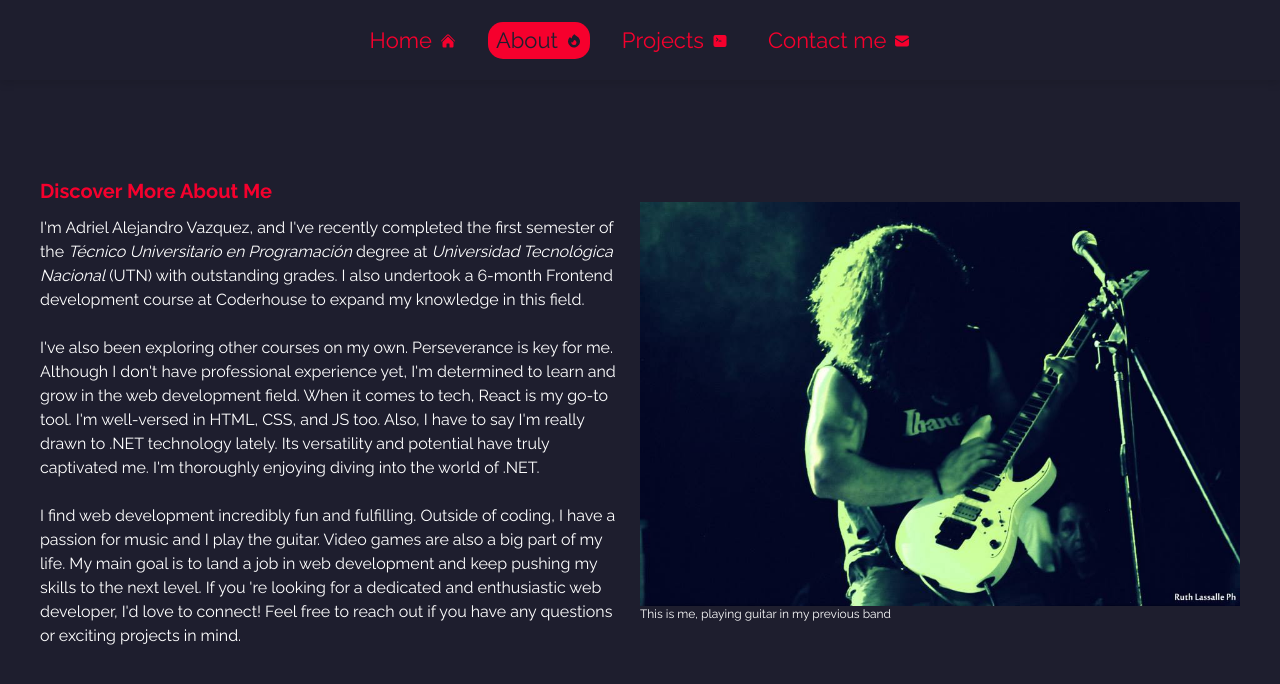
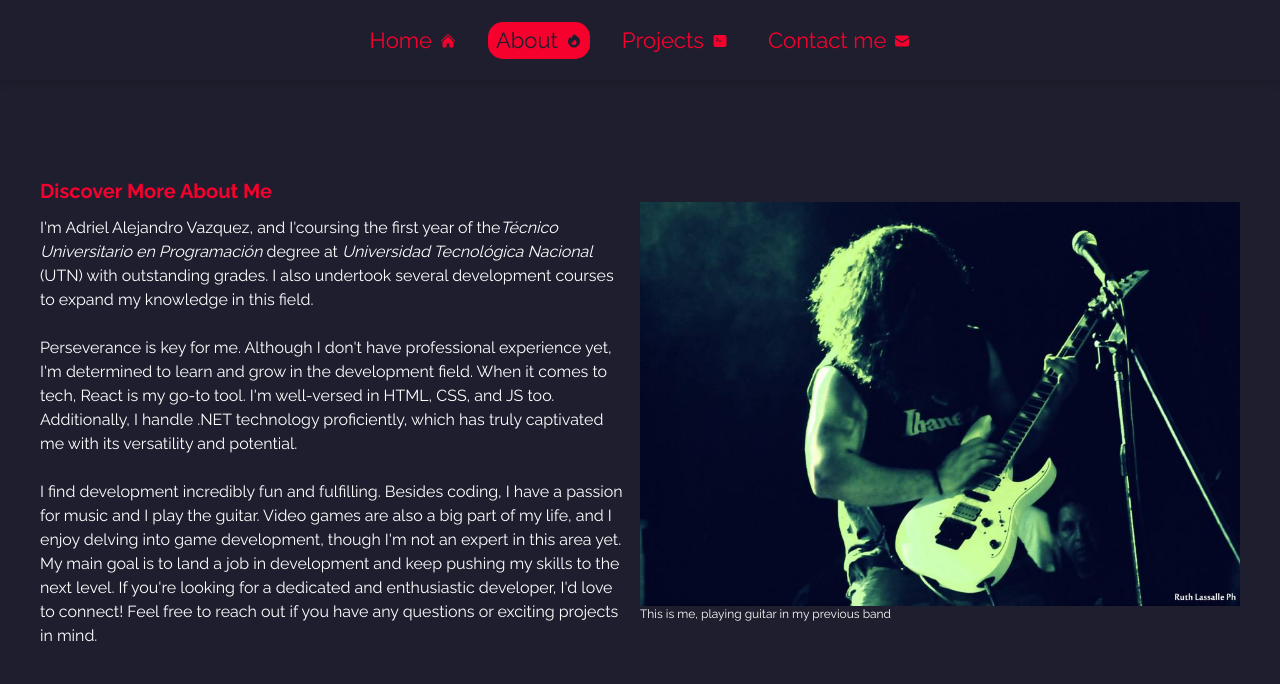
Before and after one commit to adrielvazquez89x/portfolio-v2, a Next.js app: page /about in a window 1280 px wide. Shown: the top 684 px of the page. Built offline with nearby package versions, Linux system fonts and the light colour scheme.

Commit message:
update bio

```diff
--- a/src/app/about/page.tsx
+++ b/src/app/about/page.tsx
@@ -9,19 +9,21 @@ export default function About() {
                 <div className={styles.aboutContainer}>
                     <h1>Discover More About Me</h1>
                     <p>
-                        I&apos;m Adriel Alejandro Vazquez, and I&apos;ve recently completed the first semester of the <i>Técnico Universitario en Programación</i> degree at <i>Universidad Tecnológica Nacional</i> (UTN) with outstanding grades.
-                        I also undertook a 6-month Frontend development course at Coderhouse to expand my knowledge in this field.
+                        I&apos;m Adriel Alejandro Vazquez, and I&apos;coursing the first year of the
+                        <i>Técnico Universitario en Programación</i> degree at <i>Universidad Tecnológica Nacional</i> (UTN) with outstanding grades.
+                        I also undertook several development courses to expand my knowledge in this field.
                     </p>
                     <p>
-                        I&apos;ve also been exploring other courses on my own.
-                        Perseverance is key for me. Although I don&apos;t have professional experience yet, I&apos;m determined to learn and grow in the web development field.
-                        When it comes to tech, React is my go-to tool. I&apos;m well-versed in HTML, CSS, and JS too. Also, I have to say I&apos;m really drawn to .NET technology lately. Its versatility and potential have truly captivated me.
-                        I&apos;m thoroughly enjoying diving into the world of .NET.
+                        Perseverance is key for me. Although I don&apos;t have professional experience yet, I&apos;m determined to learn
+                        and grow in the development field.
+                        When it comes to tech, React is my go-to tool. I&apos;m well-versed in HTML, CSS, and JS too. Additionally,
+                        I handle .NET technology proficiently, which has truly captivated me with its versatility and potential.
                     </p>
                     <p>
-                        I find web development incredibly fun and fulfilling.
-                        Outside of coding, I have a passion for music and I play the guitar. Video games are also a big part of my life.
-                        My main goal is to land a job in web development and keep pushing my skills to the next level. If you &apos;re looking for a dedicated and enthusiastic web developer, I&apos;d love to connect!
+                        I find development incredibly fun and fulfilling.
+                        Besides coding, I have a passion for music and I play the guitar. Video games are also a big part of my life,
+                        and I enjoy delving into game development, though I&apos;m not an expert in this area yet.
+                        My main goal is to land a job in development and keep pushing my skills to the next level. If you&apos;re looking for a dedicated and enthusiastic developer, I&apos;d love to connect!
                         Feel free to reach out if you have any questions or exciting projects in mind.
                     </p>
                 </div>
--- a/src/components/home/greeting.tsx
+++ b/src/components/home/greeting.tsx
@@ -7,13 +7,14 @@ export default function Greeting() {
             <p>
                 My focus is on continuous learning and growth
                 across various programming domains, particularly in web development
-                where I specialize in technologies like React.
+                where I specialize in technologies like React and C#/.NET.
                 Additionally, I&apos;m expanding my expertise into backend technologies.
             </p>
             <p>
                 Apart from web development,
-                I&apos;m delving into programming in general,
-                eager to broaden my skill set and take on new challenges.
+                I&apos;m delving into programming in general and have ventured
+                into game development using C++.
+                I&apos;m eager to broaden my skill set and take on new challenges.
             </p>
             <p>
                 I aspire to secure a position where
```
Also changed, not shown: 1 other file (tests, documents, lock files or other folders).
